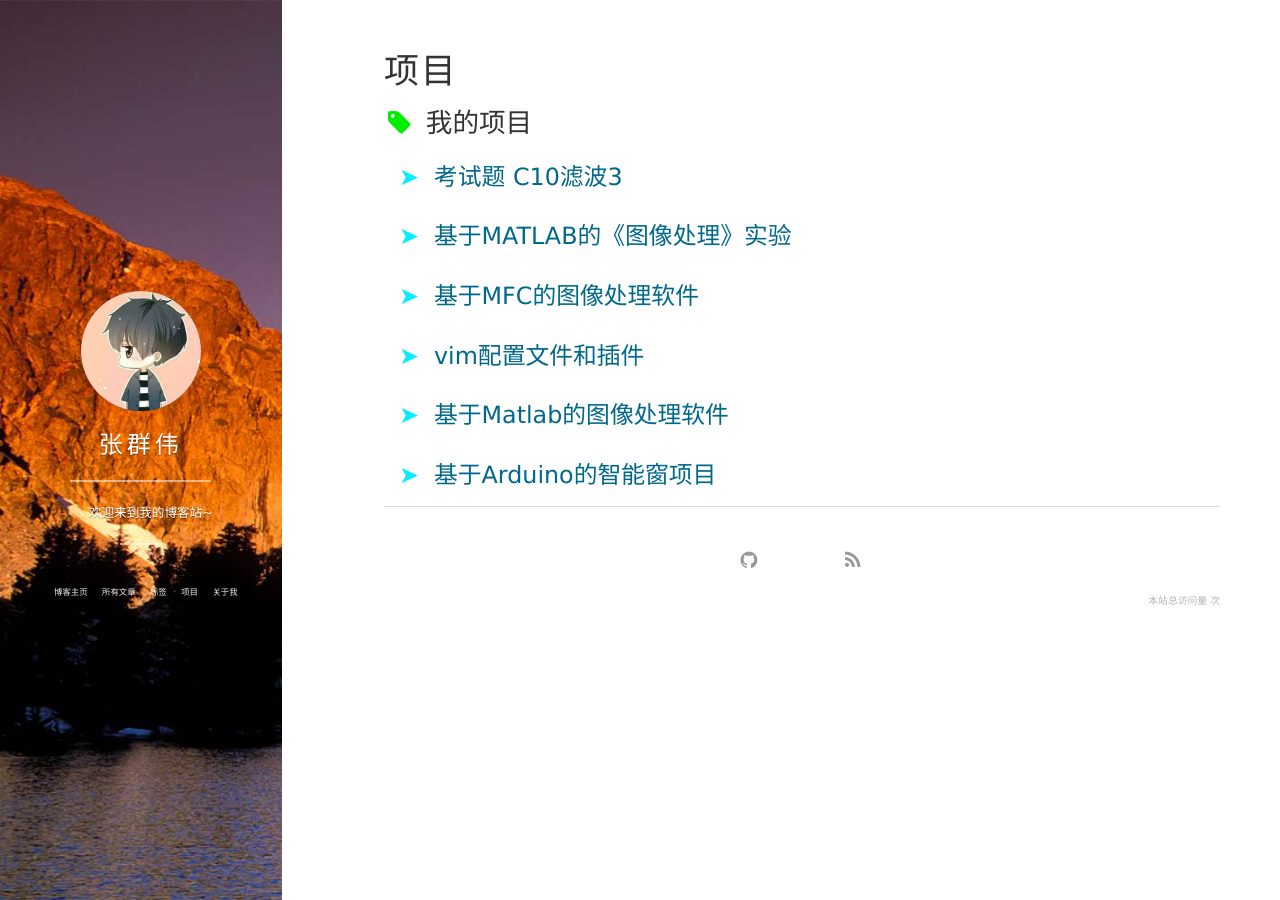
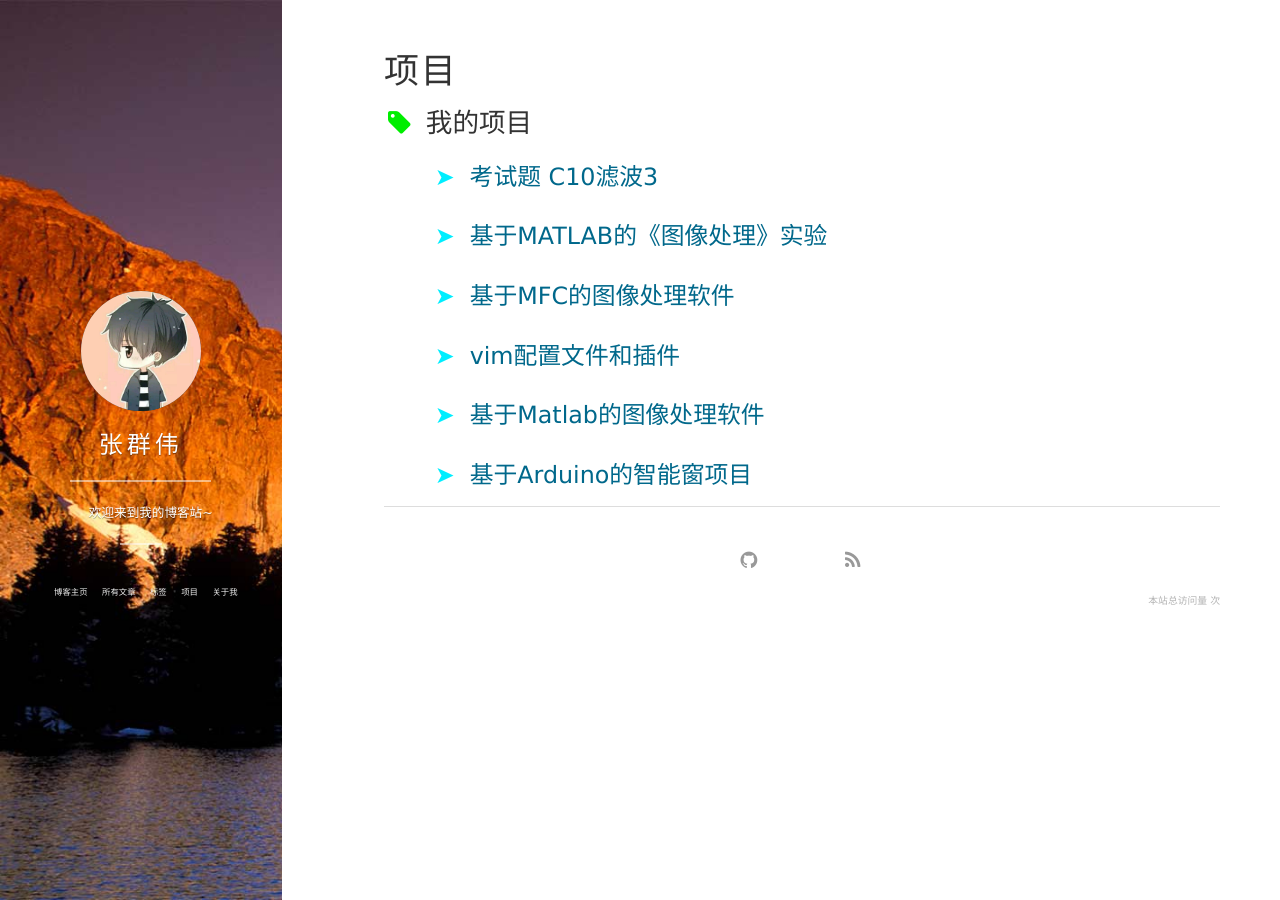
Before and after one commit to syhleo/zhangqunwei.github.io, a Jekyll site: the page built from project.md, in a window 1280 px wide. Built offline with Jekyll 4.4.1, drawn with Linux system fonts in a browser that asks for light colours; nearby versions of some CDN libraries; comment, search, counter and statistics services are not loaded.

Commit message:
update project.md

```diff
--- a/css/main.css
+++ b/css/main.css
@@ -152,6 +152,7 @@
   color:#0ef;
 }
 h4 {
+  margin-left: 1.5em;
   font-size: 1.7em;
   padding: 6px 15px;
 }
```
